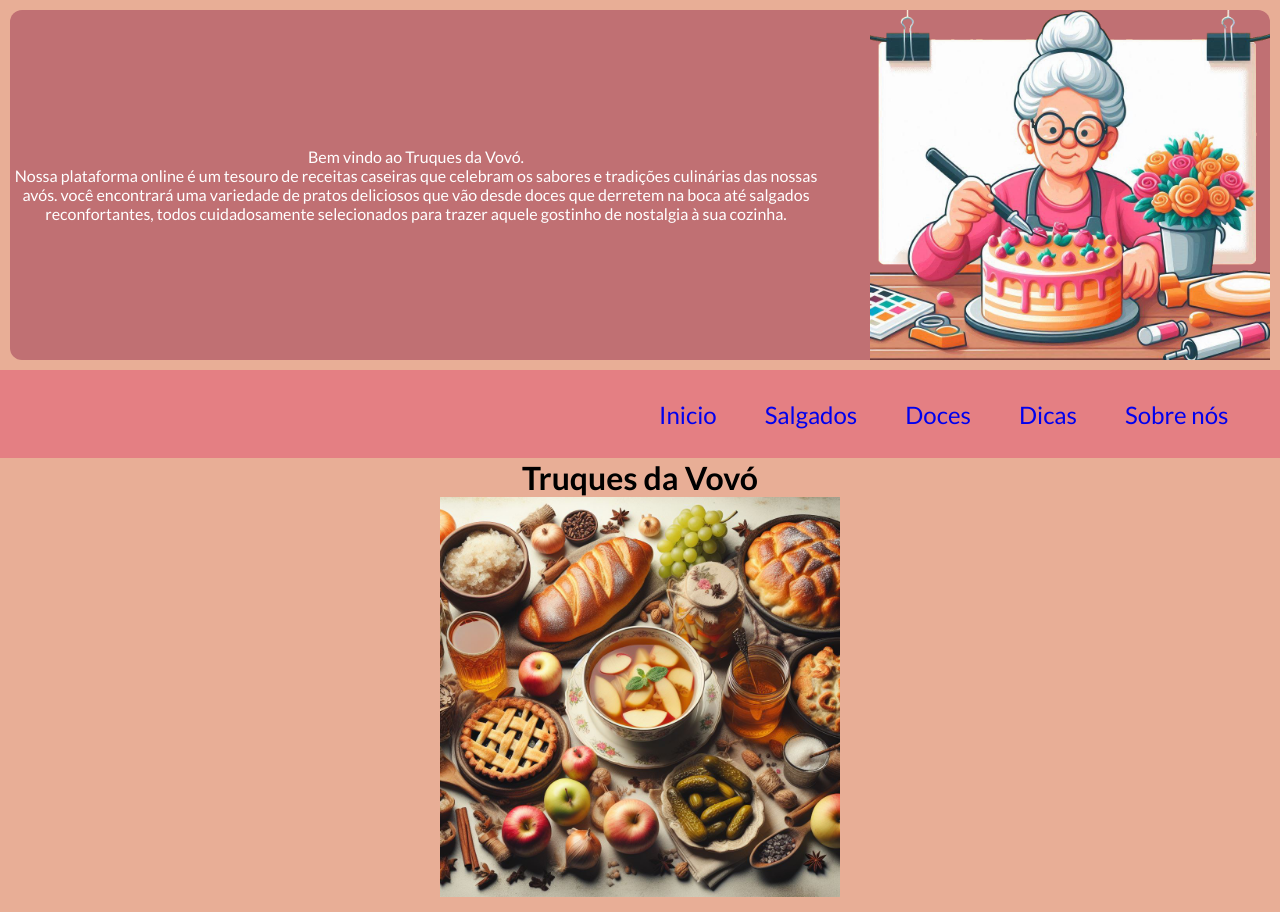
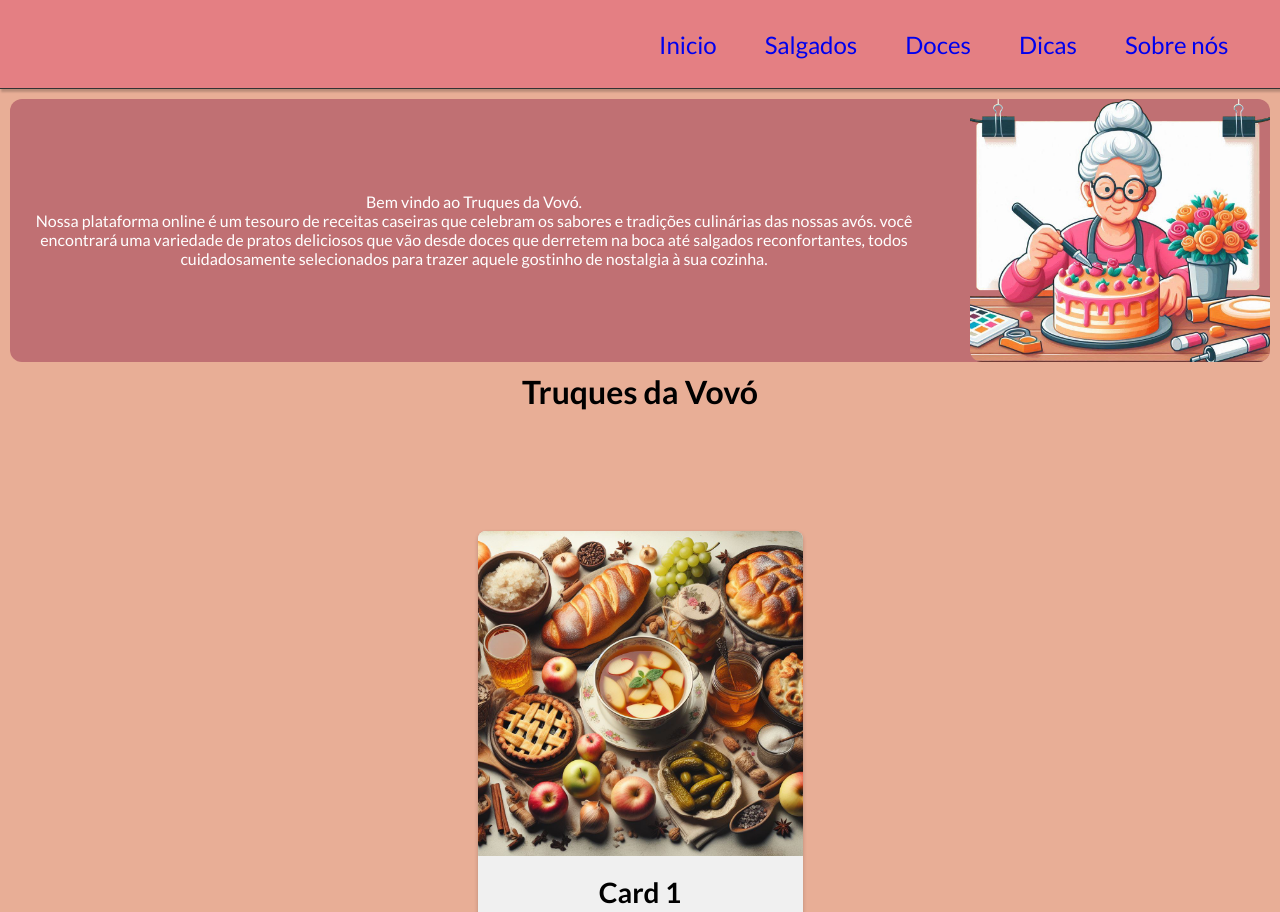
Before and after one commit to LeoRVergani/projeto_receitas_da_vovo, a plain HTML site: page index.html in a window 1280 px wide. Shown: the top 912 px of the page. Drawn offline with Linux system fonts and the light colour scheme.

Commit message:
Feita algumas alterações no projeto

```diff
--- a/index.html
+++ b/index.html
@@ -10,17 +10,6 @@
     <title>Home</title>
 </head>
 <body>
-    <div class="banner">
-        <img class="imagebanner" src="./img/bannerdavovo.png" alt="Banner da Vovó" width="400">
-
-        <p>
-            Bem vindo ao Truques da Vovó. <br>
-
-            Nossa plataforma online é um tesouro de receitas caseiras que celebram os sabores e tradições culinárias das nossas avós.
-            você encontrará uma variedade de pratos deliciosos que vão desde doces que derretem na boca até salgados reconfortantes,
-            todos cuidadosamente selecionados para trazer aquele gostinho de nostalgia à sua cozinha.
-        </p>
-    </div>
     <header>
         <nav class="menu">
 
@@ -33,12 +22,19 @@
             </ul>
         </nav>
     </header>
+    <div class="banner">
+        <img class="imagebanner" src="./img/bannerdavovo.png" alt="Banner da Vovó">
+        <p>
+            Bem vindo ao Truques da Vovó. <br>
+
+            Nossa plataforma online é um tesouro de receitas caseiras que celebram os sabores e tradições culinárias das nossas avós.
+            você encontrará uma variedade de pratos deliciosos que vão desde doces que derretem na boca até salgados reconfortantes,
+            todos cuidadosamente selecionados para trazer aquele gostinho de nostalgia à sua cozinha.
+        </p>
+    </div>
 
     <main>
         <h1>Truques da Vovó</h1>
-
-        <img src="./img/comida1.jpeg" alt="Alimentos" width="400">
-
         <div class="card-container">
             <div class="card">
                 <img src="./img/comida1.jpeg" alt="">
@@ -46,6 +42,7 @@
                     <h3>Card 1</h3>
                     <p>Lorem ipsum, dolor sit amet consectetur adipisicing elit. </p>
                     <a href="" class="btn">Read More</a>
+                </div>
             </div>
         </div>
         <div class="card-container">
@@ -55,6 +52,7 @@
                     <h3>Card 1</h3>
                     <p>Lorem ipsum, dolor sit amet consectetur adipisicing elit. </p>
                     <a href="" class="btn">Read More</a>
+                </div>
             </div>
         </div>
         <div class="card-container">
@@ -64,6 +62,7 @@
                     <h3>Card 1</h3>
                     <p>Lorem ipsum, dolor sit amet consectetur adipisicing elit. </p>
                     <a href="" class="btn">Read More</a>
+                </div>
             </div>
         </div>
 
--- a/style.css
+++ b/style.css
@@ -67,7 +67,6 @@
     font-style: italic;
 }
 
-
 * {
     margin: 0;
     padding: 0;
@@ -84,7 +83,19 @@
     align-items: center;
     border-radius: 12px;
     margin: 10px;
-    gap: 3rem;
+    gap: 2rem;
+}
+
+.banner p {
+    align-items: center;
+    padding: 25px;
+}
+.imagebanner {
+    align-items: end;
+    position:relative;
+    width: 300px;
+    background-size:contain;
+    border-radius: 12px;
 }
 
 body {
@@ -110,6 +121,7 @@ body {
 .card img {
     width: 100%;
     height: auto;
+    background-size: cover;
 }
 
 .card-content {
@@ -159,6 +171,8 @@ body > header {
     background: #e47f83;
     font-size: 24px;
     padding: 20px 0;
+    border-bottom: 1px solid #333;
+    box-shadow: 2px 2px 2px 1px rgba(0, 0, 0, 0.2);
 
 
 }
```
Lines whose indentation alone changed are shown as unchanged.
